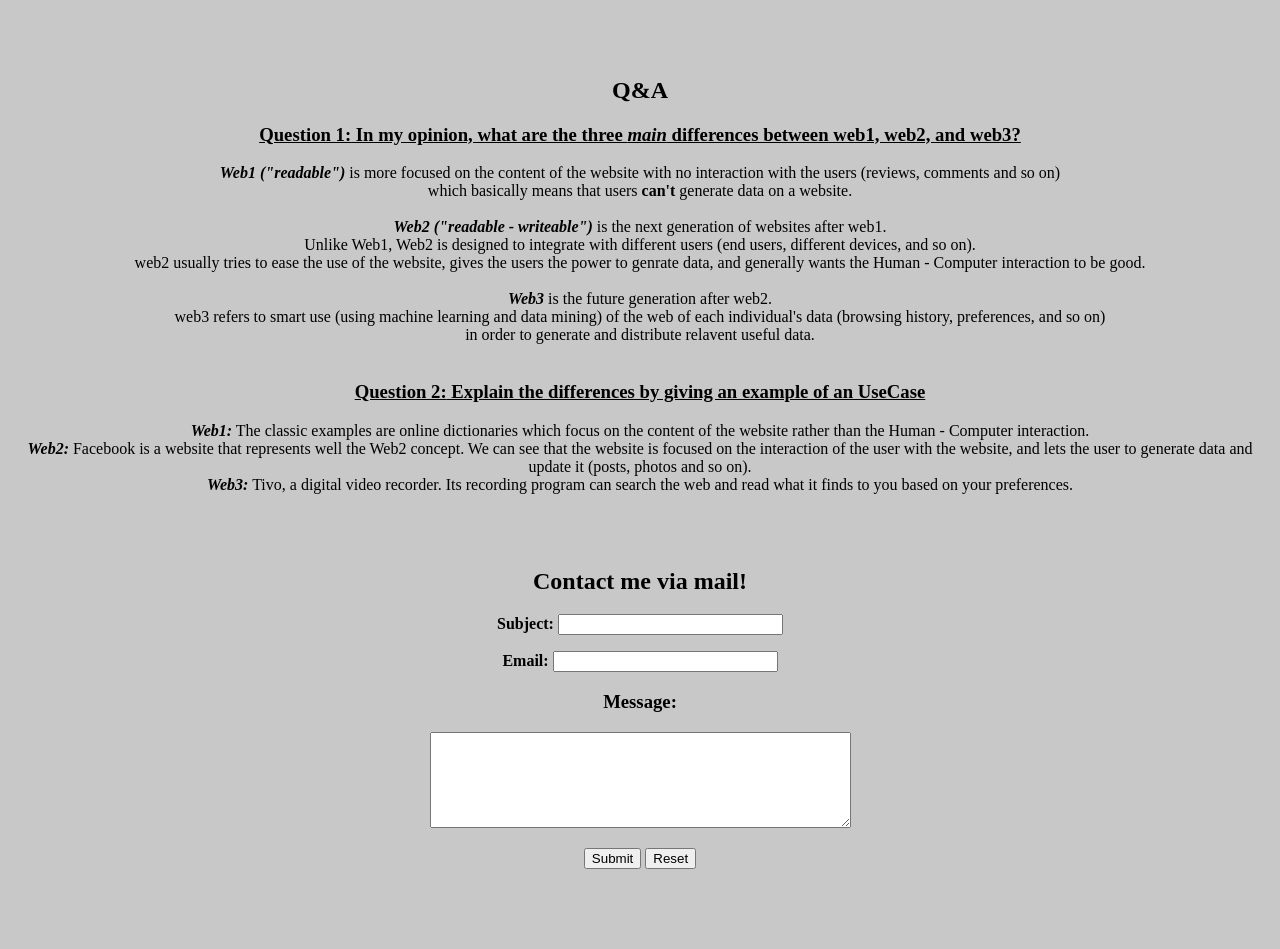
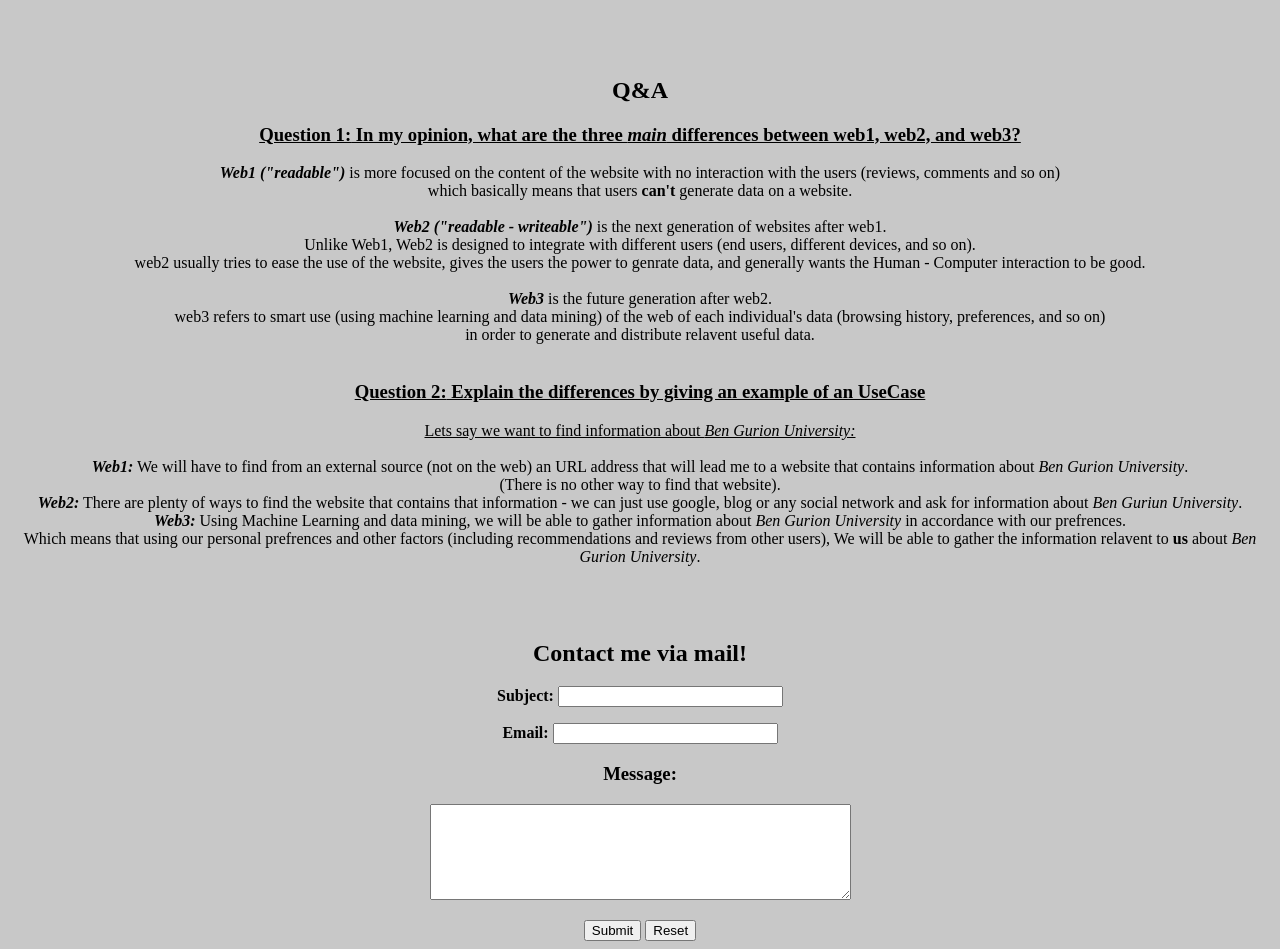
Before and after one commit to guys79/MeWebsite, a plain HTML site: page index.html in a window 1280 px wide. Shown: the part 3039-3988 px from the top of the page. Before the commit the page ends 3916 px from the top, so only its background shows below. Drawn offline with Linux system fonts and the light colour scheme.

Commit message:
Add files via upload

```diff
--- a/index.html
+++ b/index.html
@@ -125,11 +125,18 @@
     <br/>
     <br/>
     <h3><u><b>Question 2:</b> Explain the differences by giving an example of an UseCase</u></h3>
-    <i><b>Web1:</b></i> The classic examples are online dictionaries which focus on the content of the website rather than the Human - Computer interaction.
+    <u>Lets say we want to find information about <i>Ben Gurion University:</i></u>
     <br/>
-    <i><b>Web2:</b></i> Facebook is a website that represents well the Web2 concept. We can see that the website is focused on the interaction of the user with the website, and lets the user to generate data and update it (posts, photos and so on).
     <br/>
-    <i><b>Web3:</b></i>  Tivo, a digital video recorder. Its recording program can search the web and read what it finds to you based on your preferences.
+    <i><b>Web1:</b></i> We will have to find from an external source (not on the web) an URL address that will lead me to a website that contains information about <i>Ben Gurion University</i>.
+    <br/>
+    (There is no other way to find that website).
+    <br/>
+    <i><b>Web2:</b></i> There are plenty of ways to find the website that contains that information - we can just use google, blog or any social network and ask for information about <i>Ben Guriun University</i>.
+    <br/>
+    <i><b>Web3:</b></i> Using Machine Learning and data mining, we will be able to gather information about <i>Ben Gurion University</i> in accordance with our prefrences.
+    <br/>
+    Which means that using our personal prefrences and other factors (including recommendations and reviews from other users), We will be able to gather the information relavent to <b>us</b> about <i>Ben Gurion University</i>.
   </section>
 
   <section id="contact" class="section">
```
